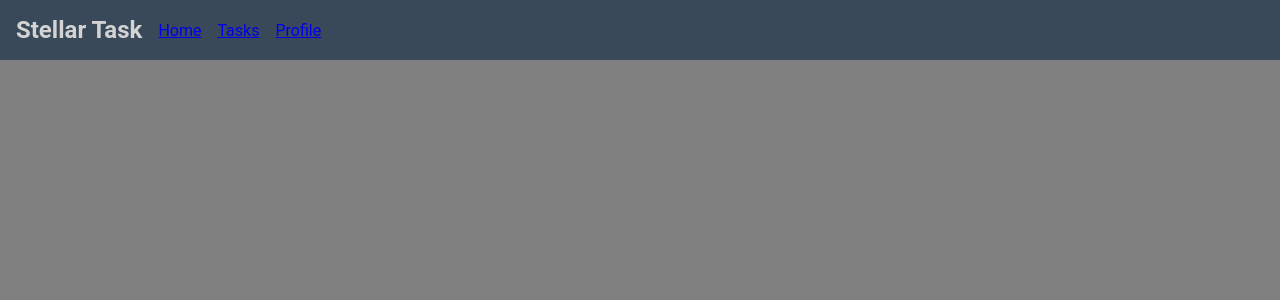
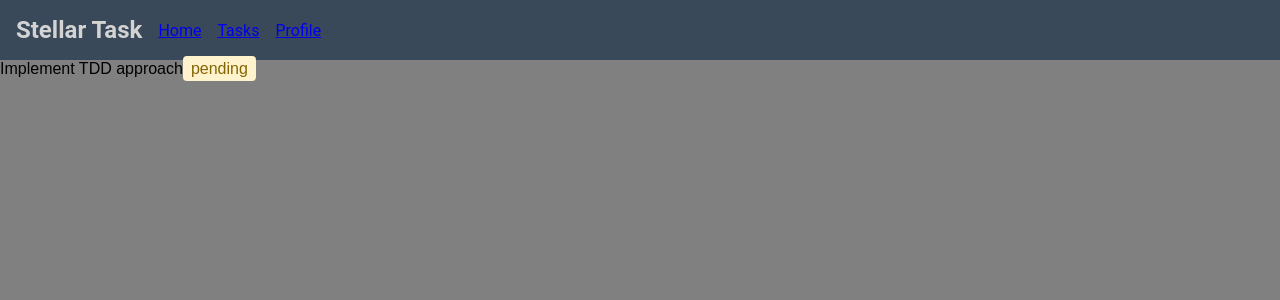
Before and after one commit to darellanodev/stellar-task, an Angular app: page / in a window 1280 px wide. Shown: the top 300 px of the page. Built offline with nearby package versions, Linux system fonts and the light colour scheme.

Commit message:
feat: Display an example task showing its status badge (#4)

```diff
--- a/src/app/app.component.html
+++ b/src/app/app.component.html
@@ -1,3 +1,7 @@
 <app-nav-bar [logo]="'Stellar Task'" [items]="['Home','Tasks','Profile']"></app-nav-bar>
 
+<main>
+  <app-task [task]="exampleTask"></app-task>
+</main>
+
 <router-outlet></router-outlet>
--- a/src/app/app.component.ts
+++ b/src/app/app.component.ts
@@ -1,4 +1,5 @@
 import { Component } from '@angular/core'
+import { Task } from './task/models/task.model'
 
 @Component({
   selector: 'app-root',
@@ -7,4 +8,14 @@ import { Component } from '@angular/core'
 })
 export class AppComponent {
   title = 'stellar-task'
+
+  exampleTask: Task = {
+    id: '1',
+    description: 'Implement TDD approach',
+    createdBy: 'darellanodev',
+    assignedTo: 'darellanodev',
+    requestedBy: 'darellanodev',
+    status: 'pending',
+    createdAt: new Date(),
+  }
 }
```
